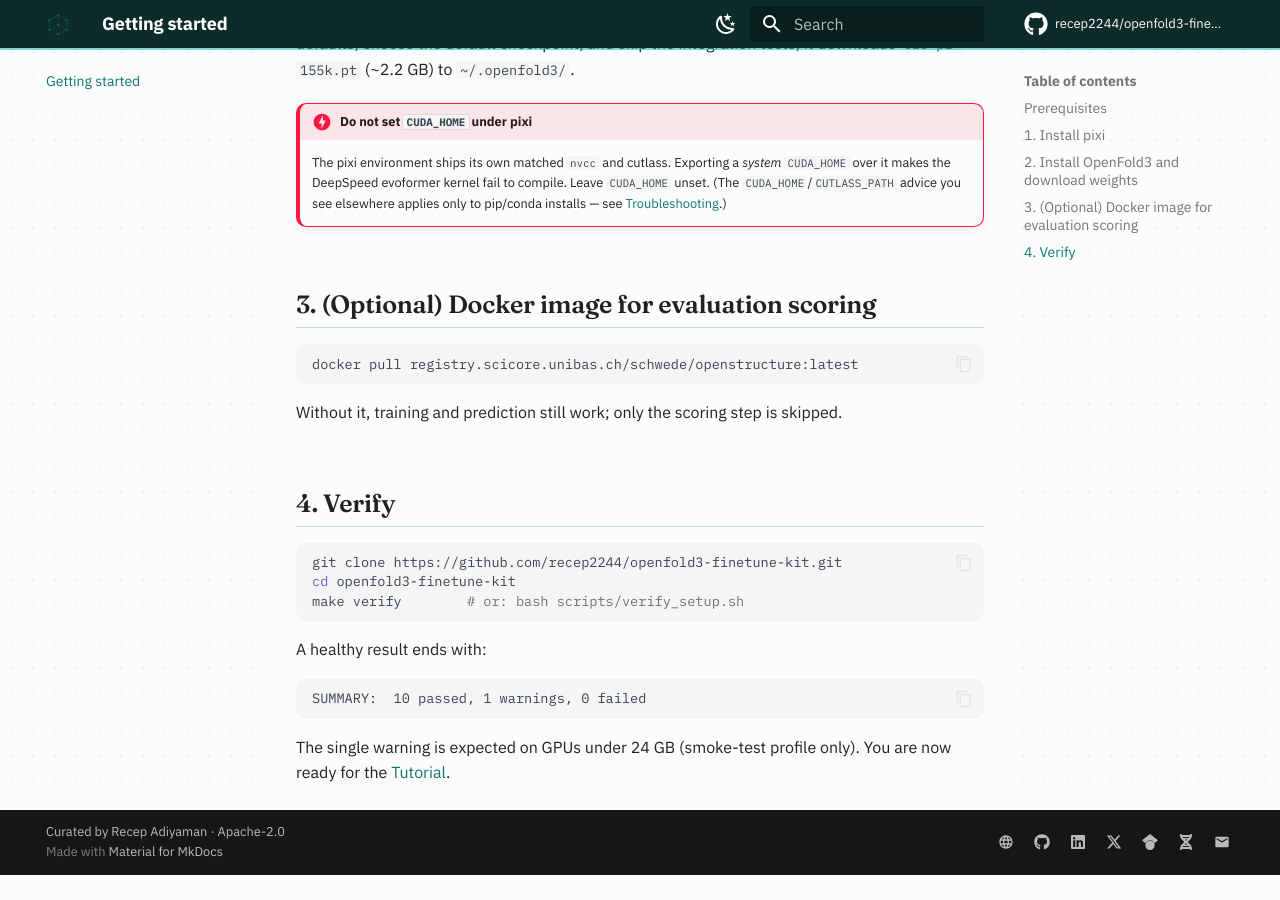
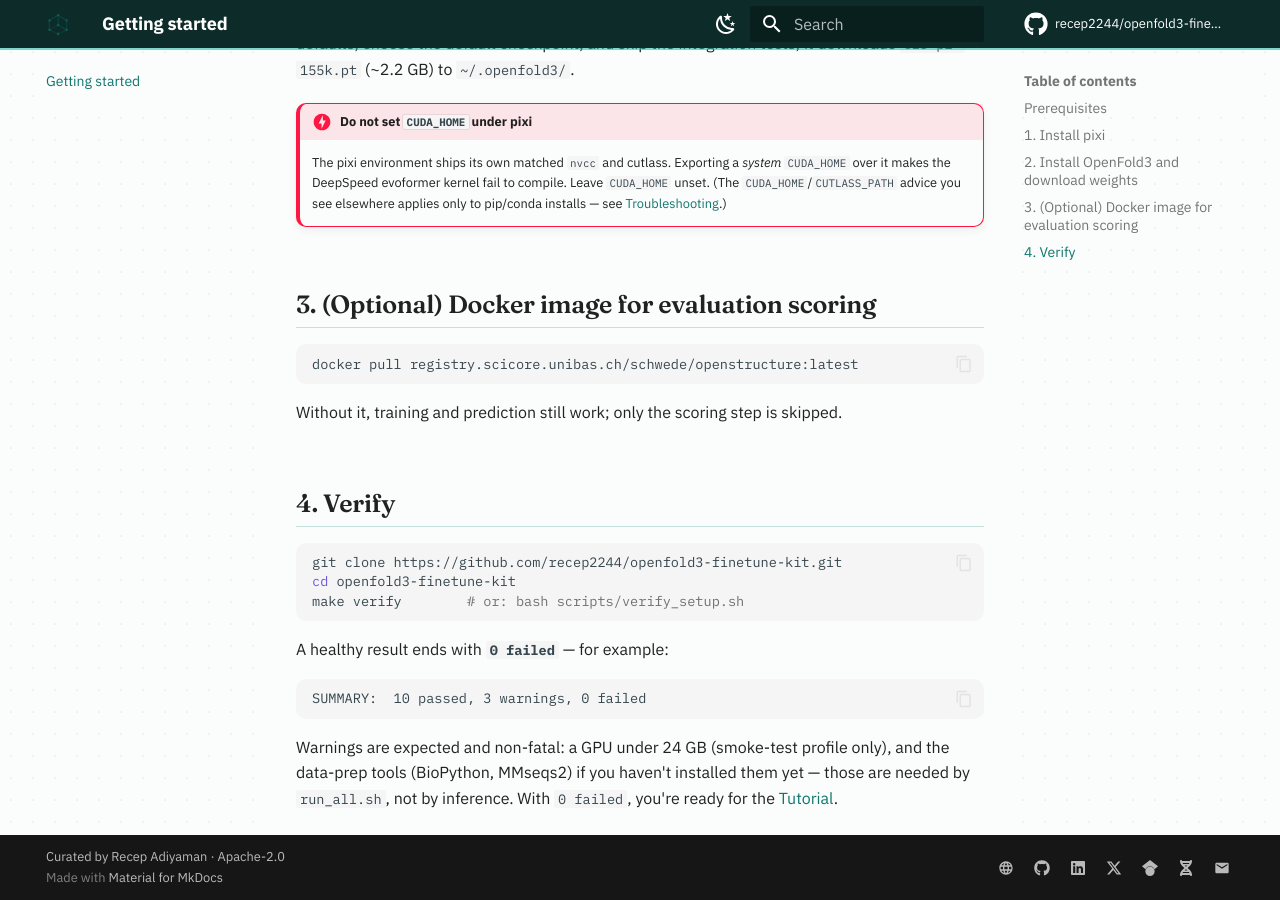
Before and after one commit to recep2244/openfold3-finetune-kit, an MkDocs documentation site: the page built from docs/getting-started.md, in a window 1280 px wide and 900 px high, scrolled down 1353 px. Built offline with MkDocs 1.6.1 and Material for MkDocs 9.7.7, drawn with Linux system fonts in a browser that asks for light colours; comment, search, counter and statistics services are not loaded; before the commit the page ends 2228 px from its top, so only the background shows below that.

Commit message:
feat(verify): warn up-front when BioPython/MMseqs2 are missing
verify_setup.sh adds a data-prep tools check (BioPython importable, mmseqs on PATH) as warnings — surfaces the run_all.sh prerequisites before a long run instead of failing deep in data prep. Runs the probe inside the OpenFold3 env (from the workspace dir). Update the expected-output note.

````diff
--- a/docs/getting-started.md
+++ b/docs/getting-started.md
@@ -67,11 +67,12 @@ cd openfold3-finetune-kit
 make verify        # or: bash scripts/verify_setup.sh
 ```
 
-A healthy result ends with:
+A healthy result ends with **`0 failed`** — for example:
 
 ```text
-SUMMARY:  10 passed, 1 warnings, 0 failed
+SUMMARY:  10 passed, 3 warnings, 0 failed
 ```
 
-The single warning is expected on GPUs under 24 GB (smoke-test profile only). You are
-now ready for the [Tutorial](tutorial.md).
+Warnings are expected and non-fatal: a GPU under 24 GB (smoke-test profile only), and the
+data-prep tools (BioPython, MMseqs2) if you haven't installed them yet — those are needed by
+`run_all.sh`, not by inference. With `0 failed`, you're ready for the [Tutorial](tutorial.md).
````
Also changed, not shown: 1 other file.
